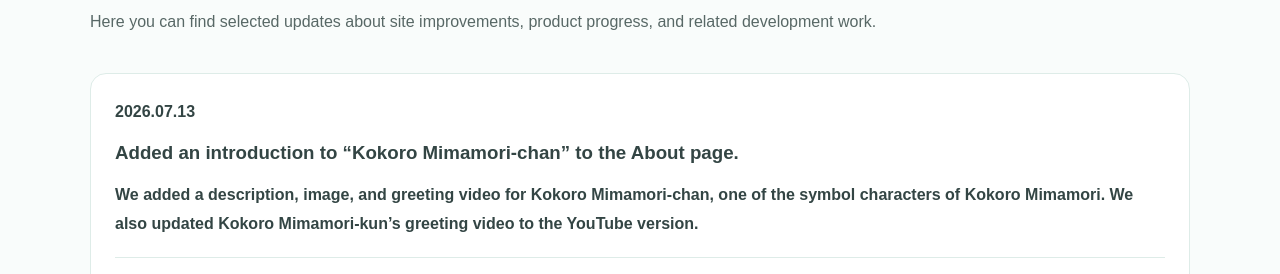
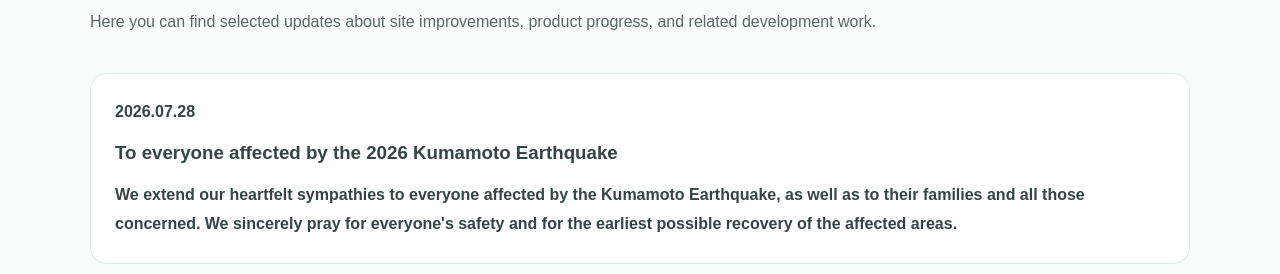
Before and after one commit to na0AaooQ/na0aaooq-portfolio-site, a website: page en/index.html in a window 1280 px wide. Shown: the part 4320-4594 px from the top of the page. Drawn offline with Linux system fonts and the light colour scheme.

Commit message:
お知らせ更新、プライバシーポリシーの文章を最新状況に合わせて修正

```diff
--- a/assets/data/en/news-data.js
+++ b/assets/data/en/news-data.js
@@ -1,4 +1,14 @@
 window.NEWS_ITEMS = [
+    {
+        id: "20260728-kumamoto-info",
+        date: "2026-07-28",
+        title: "To everyone affected by the 2026 Kumamoto Earthquake",
+        summary: "We extend our heartfelt sympathies to everyone affected by the Kumamoto Earthquake, as well as to their families and all those concerned. We sincerely pray for everyone's safety and for the earliest possible recovery of the affected areas.",
+        url: "/news.html#20260728-kumamoto-info",
+        relatedUrl: "",
+        relatedLabel: "",
+        published: true
+    },
     {
         id: "20260713-kokoro-mimamori-chan-update",
         date: "2026-07-13",
```
Also changed, not shown: assets/data/news-data.js (+10 -0 lines), privacy.html (+1 -1 lines).
